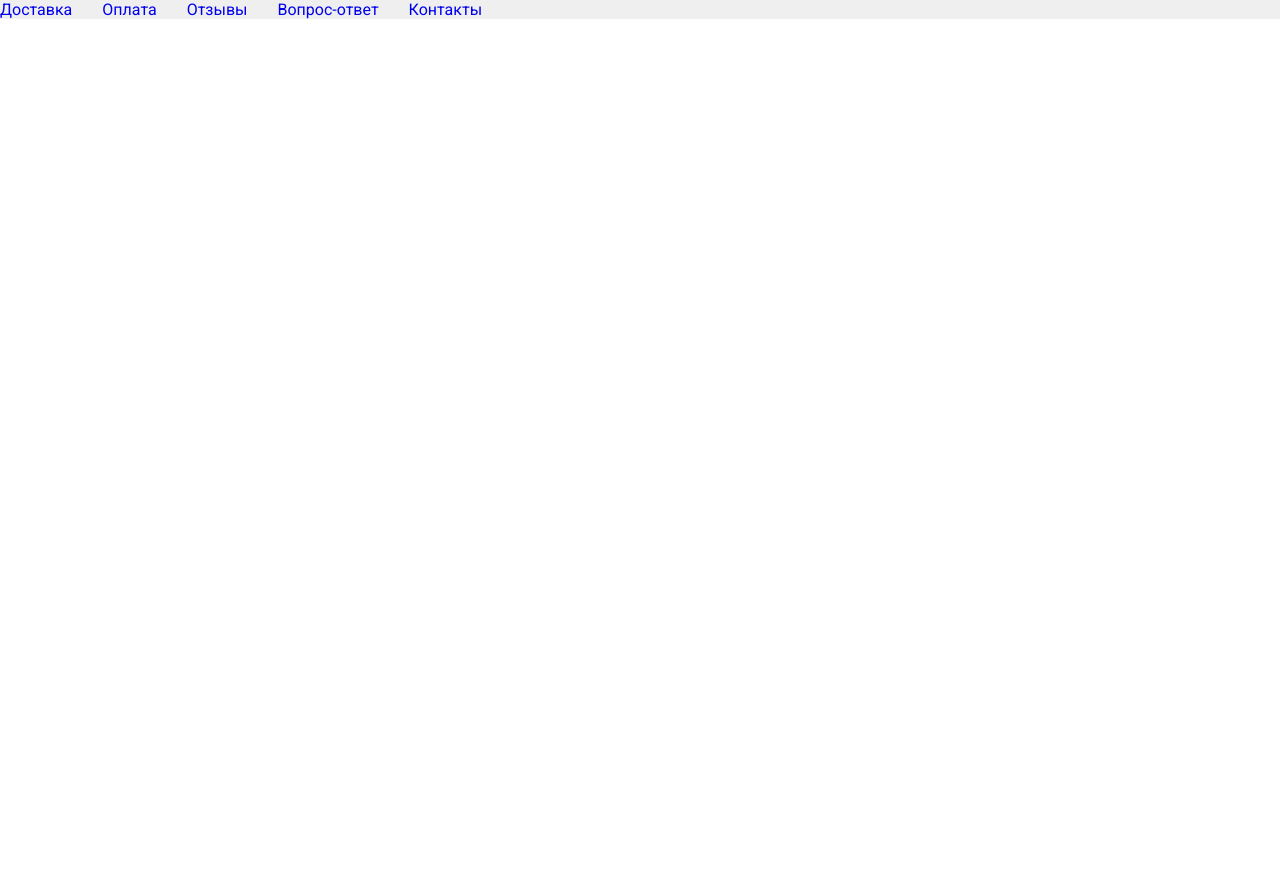
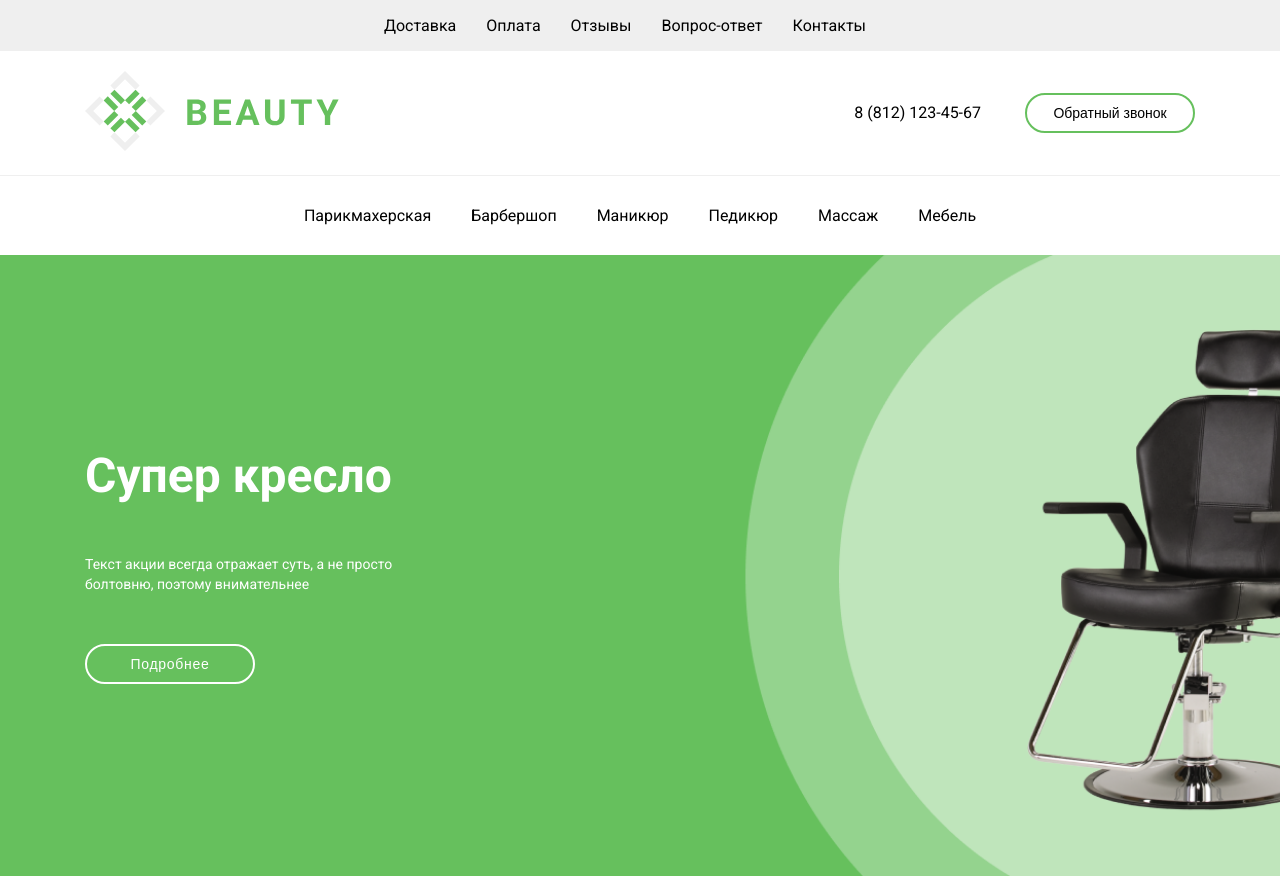
Before and after one commit to StsMet/Beauty, a plain HTML site: page index.html in a window 1280 px wide. Before the commit the page ends 800 px from the top, so only its background shows below. Drawn offline with Linux system fonts and the light colour scheme; a web font is replaced by a local one.

Commit message:
addheader+section class banner

```diff
--- a/index.html
+++ b/index.html
@@ -1,9 +1,9 @@
 <!DOCTYPE html>
-<html lang="">
+<html lang="zxx">
 <head>
     <meta charset="UTF-8">
     <meta name="viewport" content="width=device-width, initial-scale=1.0">
-    <title>Insta</title><link rel="preconnect" href="https://fonts.googleapis.com">
+    <title>Beauty</title><link rel="preconnect" href="https://fonts.googleapis.com">
     <link rel="preconnect" href="https://fonts.gstatic.com" crossorigin>
     <link href="https://fonts.googleapis.com/css2?family=Inter:opsz@14..32&family=Mogra&family=Roboto:ital,wght@0,100;0,300;0,400;0,500;0,700;0,900;1,100;1,300;1,400;1,500;1,700;1,900&display=swap" rel="stylesheet">
         <link rel="stylesheet" href="style/style.css">
@@ -19,10 +19,42 @@
                 <li><a href="#">Контакты</a></li>
             </ul>
         </div>
-        <div class="header-medium"></div>
-        <div class="header-bottom"></div>
+        <div class="header-medium">
+            <div class="container">
+                <div class="medium">
+                    <div class="logo">
+                        <a href="index.html">
+                            <img src="img/logo.svg" alt="logo">
+                        </a>
+                    </div>
+                    <div class="phone">
+                        <a href="tel:88121234567">8 (812) 123-45-67</a>
+                        <button class="recall">Обратный звонок</button>
+                    </div>
+                </div>
+            </div>
+        </div>
+        <div class="header-bottom">
+            <ul class="bottom-menu">
+                <li><a href="#">Парикмахерская</a></li>
+                <li><a href="#">Барбершоп</a></li>
+                <li><a href="#">Маникюр</a></li>
+                <li><a href="#">Педикюр</a></li>
+                <li><a href="#">Массаж</a></li>
+                <li><a href="#">Мебель</a></li>
+            </ul>
+        </div>
     </header>
-    <section> </section>
+    <section class="banner">
+        <div class="container">
+            <h1>Супер кресло</h1>
+            <p class="banner-text">
+                Текст акции всегда отражает суть, а не просто
+                болтовню, поэтому внимательнее
+            </p>
+            <button class="banner-btn">Подробнее</button>
+        </div>
+    </section>
     <section></section>
     <section></section>
     <footer></footer>
--- a/style/style.css
+++ b/style/style.css
@@ -14,20 +14,106 @@ ul,ol{
 }
 a{
     text-decoration:none;
+    color: black;
+}
+button{
+    background:white;
+    border: none;
+    cursor: pointer;
 }
 .container{
     max-width: 1110px;
-    height: 500px;
-    background: red;
     margin: 0 auto;
 }
 .header-top{
     background: #EFEFEF;
-
+    display:flex;
+    justify-content:center;
+    padding-top: 16px;
+    padding-bottom:16px;
 }
 .top-menu{
     display:flex;
+
 }
 .top-menu>li{
     margin-right:30px;
+    color: black;
 }
+.tel{
+    font-size:16px;
+    font-weight: 400;
+    color: black;
+  }
+  .recall{
+    border: 2px solid #66c05d;
+    border-radius: 40px;
+    width: 170px;
+    height: 40px;
+    font-weight: 400;
+    font-size: 14px;
+    color: #000;
+    margin-left: 40px;
+  }
+  .medium{
+    padding-top: 20px;
+    padding-bottom: 20px;
+    display: flex;
+    justify-content: space-between;
+    align-items: center;
+  }
+  .header-medium{
+    border-bottom:1px solid #EFEFEF ;
+  }
+  .header-bottom{
+    display: flex;
+    justify-content: center;
+    padding-top: 30px;
+    padding-bottom: 30px;
+  }
+  .bottom-menu{
+    display: flex;
+  }
+  .bottom-menu>li{
+    margin-right: 40px;
+  }
+  .bottom-menu>li:last-child{
+    margin-right: 0px;
+  }
+  .bottom-menu>li>a{
+    font-weight: 400;
+    font-size: 16px;
+    color: #000;
+  }
+  .banner{
+    background: url('../img/banner.png');
+    background-repeat: no-repeat;
+    background-size:cover ;
+    padding-top: 192px;
+    padding-bottom: 192px;
+  }
+  h1{
+    font-weight: 700;
+    font-size: 48px;
+    color: #fff;
+    margin-bottom: 50px;
+  }
+  .banner-text{
+    font-weight: 400;
+    font-size: 14px;
+    line-height: 143%;
+    color: #fff;
+    max-width: 308px;
+    margin-bottom: 50px;
+  }
+  .banner-btn{
+    border: 2px solid #fff;
+    border-radius: 40px;
+    width: 170px;
+    height: 40px;
+    background: #66c05d;font-weight: 400;
+    font-size: 14px;
+    letter-spacing: 0.05em;
+    text-align: center;
+    color: #fff;
+  }
```
Also changed, not shown: img/banner.png (added), img/logo.svg (added).
